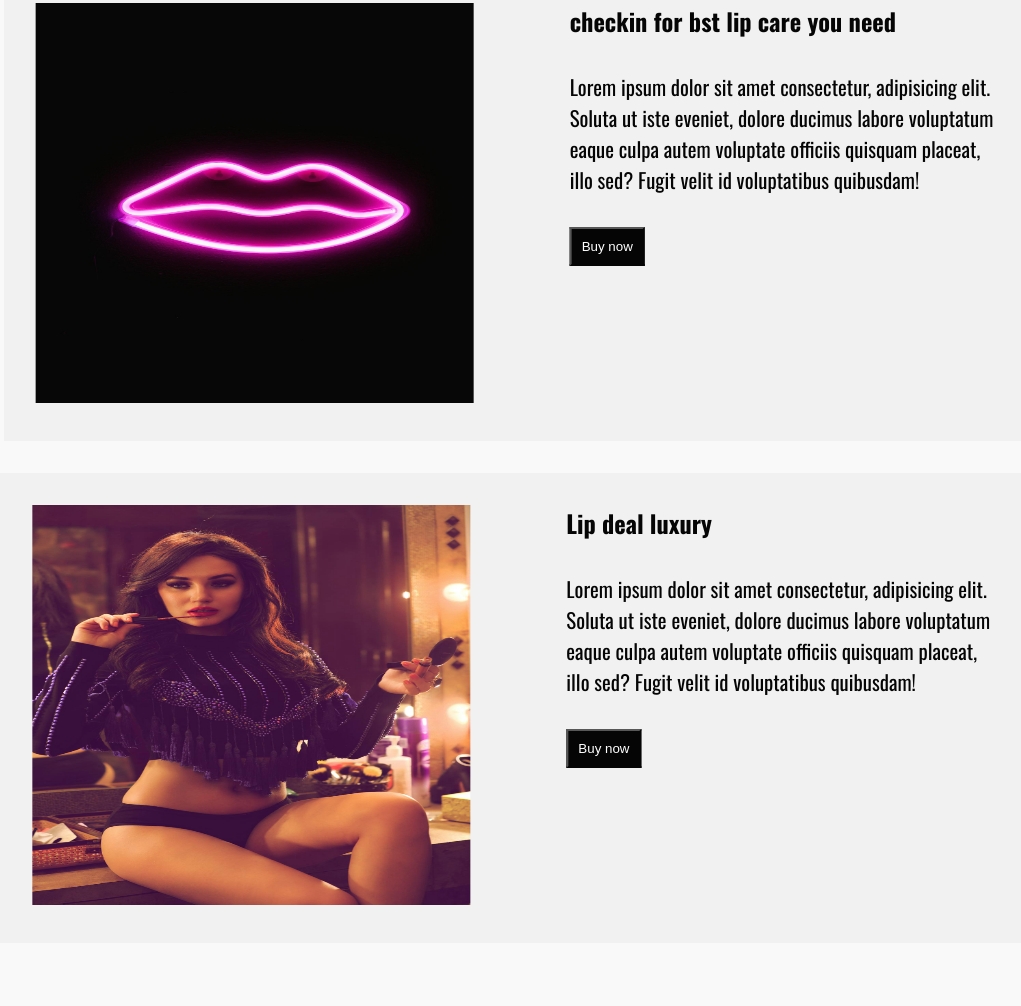
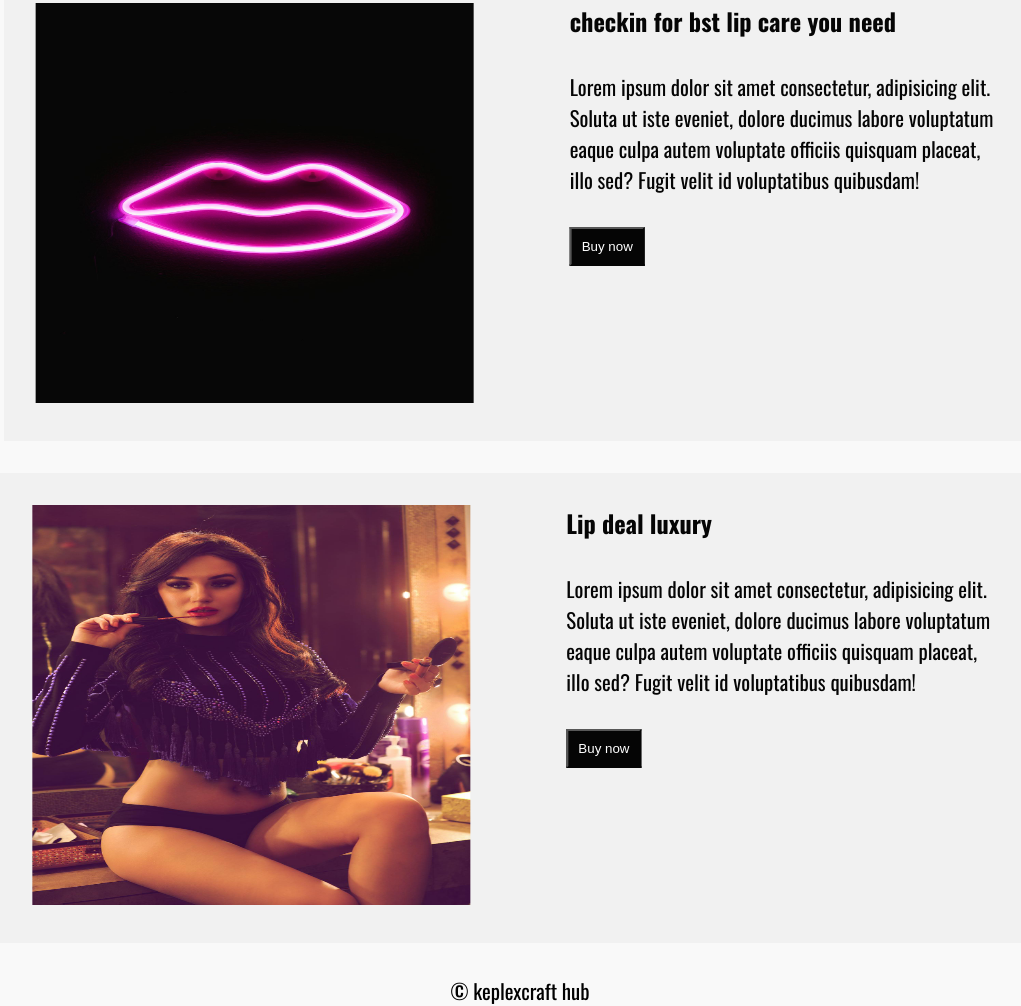
Before and after one commit to Olexxee/animated-scroll, a plain HTML site: page index.html in a window 1280 px wide. Shown: the part 1975-2981 px from the top of the page, without its empty margins (120-1141 px from the left). Before the commit the page ends 2950 px from the top, so only its background shows below. Drawn offline with nearby package versions, Linux system fonts and the light colour scheme.

Commit message:
updated footer

```diff
--- a/Css/Style.css
+++ b/Css/Style.css
@@ -5,7 +5,7 @@
 }
 
 body {
-    font-family: 'oswald', sans-serif;
+  font-family: "oswald", sans-serif;
   font-size: 1.3rem;
   background: #f9f9f9;
 }
@@ -86,7 +86,11 @@ img {
   opacity: 0.7;
 }
 
-@media(max-width:700px) {
+footer {
+  text-align: center;
+}
+
+@media (max-width: 700px) {
   .card {
     display: block;
   }
--- a/index.html
+++ b/index.html
@@ -91,6 +91,9 @@
             </div>
         </section>
     </main>
+    <footer>
+        &copy; keplexcraft hub
+    </footer>
     <script src="https://unpkg.com/aos@next/dist/aos.js"></script>
     <script>
         AOS.init({
```
Lines whose indentation alone changed are shown as unchanged.
